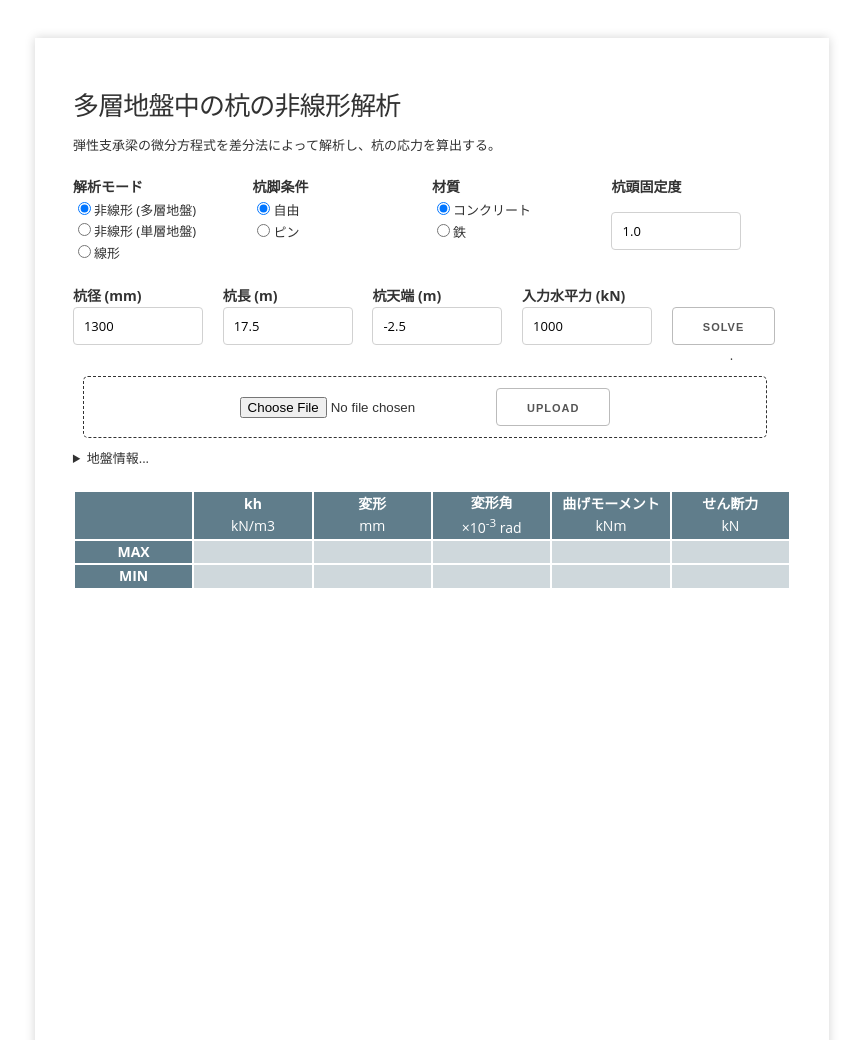
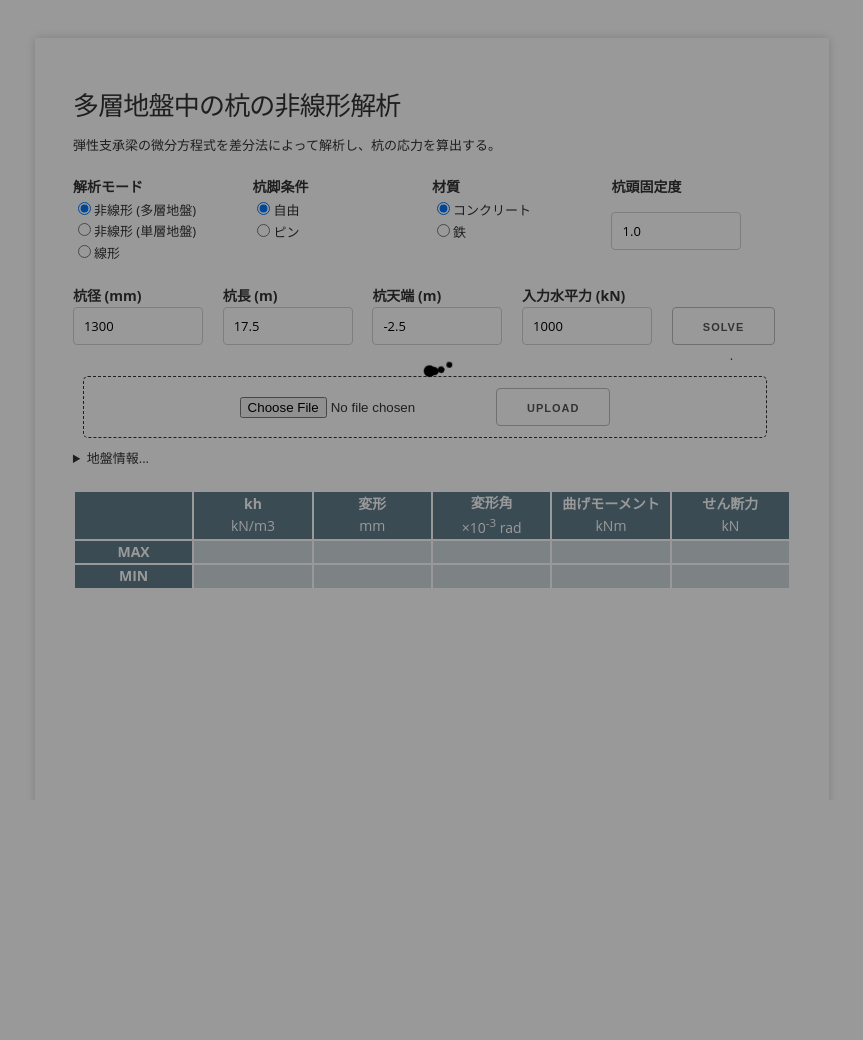
Before and after one commit to ryuhey0123/PileAnalyser, a Flask app: template main/templates/main.html in a window 1280 px wide. Shown: the top 1040 px of the page, without its empty margins (208-1071 px from the left). After the commit the page ends 588 px from the top, so only its background shows below. Run offline with Flask 2, Linux system fonts and the light colour scheme; the template is opened without the code that fills it, so the values that code supplies are empty; some libraries are stand-ins or nearby versions.

Commit message:
add loading

```diff
--- /dev/null
+++ b/main/static/css/loading.css
@@ -0,0 +1,64 @@
+.loading {
+  width: 100vw;
+  height: 100vh;
+  background-color: rgba(1, 1, 1, 0.4);
+  position: fixed;
+  top: 0;
+  left: 0;
+  z-index: 999;
+}
+
+.sk-chase {
+  width: 50px;
+  height: 50px;
+  margin: 40vh auto;
+  animation: sk-chase 2.5s infinite linear both;
+}
+
+.sk-chase-dot {
+  width: 100%;
+  height: 100%;
+  position: absolute;
+  left: 0;
+  top: 0;
+  animation: sk-chase-dot 2.0s infinite ease-in-out both;
+}
+
+.sk-chase-dot:before {
+  content: '';
+  display: block;
+  width: 25%;
+  height: 25%;
+  background-color: #000;
+  border-radius: 100%;
+  animation: sk-chase-dot-before 2.0s infinite ease-in-out both;
+}
+
+.sk-chase-dot:nth-child(1) { animation-delay: -1.1s; }
+.sk-chase-dot:nth-child(2) { animation-delay: -1.0s; }
+.sk-chase-dot:nth-child(3) { animation-delay: -0.9s; }
+.sk-chase-dot:nth-child(4) { animation-delay: -0.8s; }
+.sk-chase-dot:nth-child(5) { animation-delay: -0.7s; }
+.sk-chase-dot:nth-child(6) { animation-delay: -0.6s; }
+.sk-chase-dot:nth-child(1):before { animation-delay: -1.1s; }
+.sk-chase-dot:nth-child(2):before { animation-delay: -1.0s; }
+.sk-chase-dot:nth-child(3):before { animation-delay: -0.9s; }
+.sk-chase-dot:nth-child(4):before { animation-delay: -0.8s; }
+.sk-chase-dot:nth-child(5):before { animation-delay: -0.7s; }
+.sk-chase-dot:nth-child(6):before { animation-delay: -0.6s; }
+
+@keyframes sk-chase {
+  100% { transform: rotate(360deg); }
+}
+
+@keyframes sk-chase-dot {
+  80%, 100% { transform: rotate(360deg); }
+}
+
+@keyframes sk-chase-dot-before {
+  50% {
+    transform: scale(0.4);
+  } 100%, 0% {
+    transform: scale(1.0);
+  }
+}
--- a/main/static/js/scripts.js
+++ b/main/static/js/scripts.js
@@ -7,8 +7,12 @@
         data: "",
         contentType: false,
         processData: false,
+        beforSend: function() {
+            document.getElementById("loading-spiner").style.display = "block";
+        },
         success: function(data) {
-            $("#soil-table").html(data)
+            $("#soil-table").html(data);
+            document.getElementById("loading-spiner").style.display = "none";
         },
     });
 }
@@ -32,12 +36,20 @@
         url: '/solve',
         data: inputData,
         contentType: 'application/json',
+        beforSend: function() {
+            document.getElementById("loading-spiner").style.display = "block";
+        },
         success: function(data) {
+
+            // const _sleep = (ms) => new Promise((resolve) => setTimeout(resolve, ms));
+            // _sleep(10000);
+
             var result = JSON.parse(data);
             update_summary(result.results)
             plot_glaph(result.results)
             document.getElementById("time").innerText = result.time;
             document.getElementById("soil-data-details").open = false;
+            document.getElementById("loading-spiner").style.display = "none";
         }
     })
 }
--- a/main/templates/main.html
+++ b/main/templates/main.html
@@ -2,6 +2,7 @@
 <html>
 <head>
   <link rel="stylesheet" type="text/css" href="/static/css/style.css">
+  <link rel="stylesheet" type="text/css" href="/static/css/loading.css">
   <script src="https://ajax.googleapis.com/ajax/libs/jquery/2.1.4/jquery.min.js"></script>
   <script src="https://cdn.plot.ly/plotly-latest.min.js"></script>
   <script src="/static/js/scripts.js"></script>
@@ -11,11 +12,22 @@
 
 <div class="page">
 
+  <div class="loading" id="loading-spiner">
+    <div class="sk-chase">
+      <div class="sk-chase-dot"></div>
+      <div class="sk-chase-dot"></div>
+      <div class="sk-chase-dot"></div>
+      <div class="sk-chase-dot"></div>
+      <div class="sk-chase-dot"></div>
+      <div class="sk-chase-dot"></div>
+    </div>
+  </div>
+
   <h4>多層地盤中の杭の非線形解析</h4>
 
   <div>弾性支承梁の微分方程式を差分法によって解析し、杭の応力を算出する。</div>
   <br>
-
+  <div class="dot-elastic"></div>
   <form id="inputForm">
 
     <table style="width: 100%; table-layout: fixed;">
```
